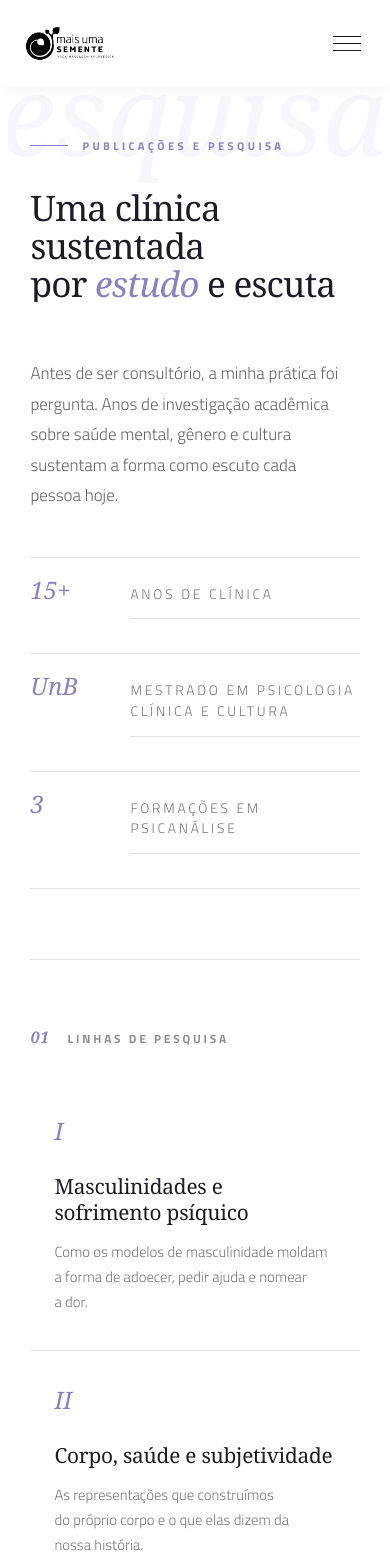
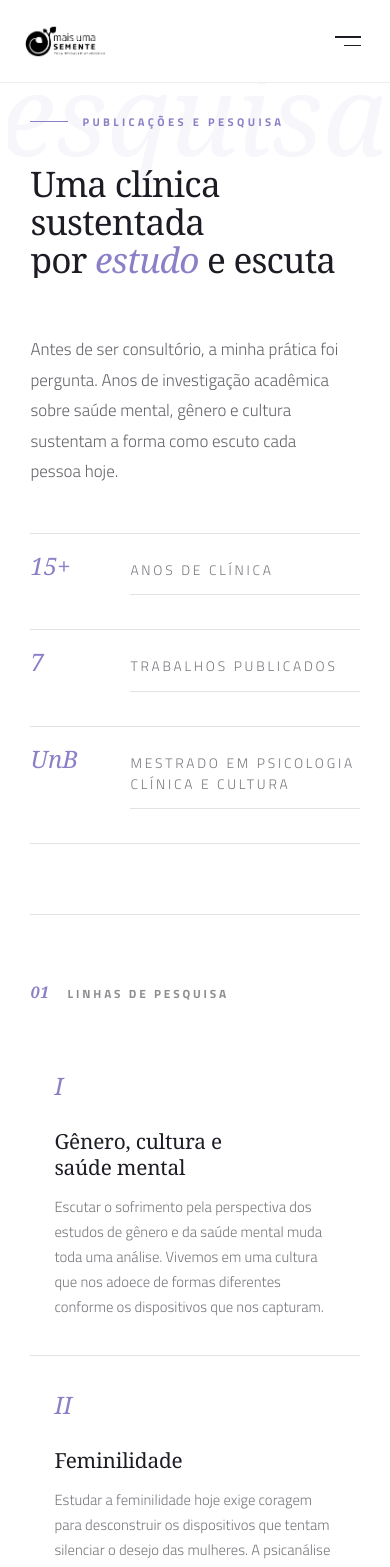
Before and after one commit to Kauasx09-Henrique/Web-mais-uma-semente, a React (Vite) app: page /pesquisa in a window 390 px wide. Shown: the top 1567 px of the page. Built offline with nearby package versions, Linux system fonts and the light colour scheme; a web font is replaced by a local one.

Commit message:
Mudanças de textos

```diff
--- a/src/components/footer.tsx
+++ b/src/components/footer.tsx
@@ -54,11 +54,11 @@ export function Footer() {
 
                 <div className="footer-top">
                     <p className="footer-statement">
-                        Que tipo de semente
-                        <em> eu quero ser?</em>
+                        Um espaço para
+                        <em> você se escutar.</em>
                     </p>
                     <a href="/#contato" className="footer-cta">
-                        <span>Agendar uma conversa</span>
+                        <span> Agendar Primeira Entrevista</span>
                         <svg viewBox="0 0 24 24" fill="none" stroke="currentColor" strokeWidth="1.6" strokeLinecap="round" strokeLinejoin="round">
                             <path d="M5 12h14M13 6l6 6-6 6" />
                         </svg>
--- a/src/components/styles/header.css
+++ b/src/components/styles/header.css
@@ -1,5 +1,6 @@
 /* ============================================================
-   PALETA — Mais Uma Semente: fundo branco, ícone preto, acento lavanda
+   Header — Mais Uma Semente
+   fundo branco · lavanda #8B7FC7 · texto #1E1B24
    ============================================================ */
 
 html {
@@ -7,9 +8,20 @@ html {
 }
 
 #inicio,
+#sobre,
+#quando-buscar,
 #terapias,
-#sobre {
+#contato,
+#pesquisa {
     scroll-margin-top: 96px;
+}
+
+.app-main {
+    min-height: 60vh;
+}
+
+.app-main>*:first-child:not(.hero-section) {
+    padding-top: 96px;
 }
 
 .header-main {
@@ -18,15 +30,20 @@ html {
     left: 0;
     right: 0;
     z-index: 100;
-    padding: 22px 0;
-    background: #FFFFFF;
-    box-shadow: 0 2px 16px rgba(30, 27, 36, 0.05);
-    transition: padding 0.45s ease, box-shadow 0.45s ease;
+    padding: 20px 0;
+    background: rgba(255, 255, 255, 0.82);
+    backdrop-filter: blur(18px) saturate(1.4);
+    -webkit-backdrop-filter: blur(18px) saturate(1.4);
+    border-bottom: 1px solid rgba(30, 27, 36, 0.07);
+    transition: padding 0.5s cubic-bezier(.22, 1, .36, 1),
+        box-shadow 0.5s ease,
+        background 0.5s ease;
 }
 
 .header-main.scrolled {
-    padding: 14px 0;
-    box-shadow: 0 8px 30px rgba(30, 27, 36, 0.1);
+    padding: 12px 0;
+    background: rgba(255, 255, 255, 0.92);
+    box-shadow: 0 10px 34px -18px rgba(30, 27, 36, 0.22);
 }
 
 .header-container {
@@ -36,69 +53,89 @@ html {
     display: flex;
     align-items: center;
     justify-content: space-between;
-    gap: 24px;
+    gap: 28px;
 }
 
-/* logo */
+/* ---------- logo ---------- */
 .header-logo {
     display: flex;
     align-items: center;
-    gap: 14px;
+    gap: 15px;
     text-decoration: none;
     color: #1E1B24;
     z-index: 110;
 }
 
 .logo-image {
-    height: 42px;
+    height: 44px;
     width: auto;
     object-fit: contain;
-    transition: height 0.4s ease;
+    transition: height 0.45s cubic-bezier(.22, 1, .36, 1);
 }
 
 .header-main.scrolled .logo-image {
     height: 34px;
 }
 
-.logo-text {
-    display: flex;
-    flex-direction: column;
-    line-height: 1.1;
-    font-family: 'Manrope', sans-serif;
+.logo-divider {
+    width: 1px;
+    height: 30px;
+    background: rgba(30, 27, 36, 0.16);
+    transition: height 0.45s ease;
 }
 
-.logo-thin {
-    font-size: 0.72rem;
-    letter-spacing: 0.14em;
-    text-transform: uppercase;
-    font-weight: 300;
-    color: rgba(30, 27, 36, 0.6);
+.header-main.scrolled .logo-divider {
+    height: 24px;
 }
 
-.logo-bold {
-    font-family: 'Soho', serif;
-    font-style: italic;
+.logo-caption {
+    font-size: 0.66rem;
+    line-height: 1.45;
+    letter-spacing: 0.18em;
+    text-transform: uppercase;
     font-weight: 600;
-    font-size: 1.25rem;
-    letter-spacing: 0.02em;
-    color: #1E1B24;
+    color: rgba(30, 27, 36, 0.5);
+    white-space: nowrap;
 }
 
-/* desktop nav */
+/* ---------- nav com troca de texto ---------- */
 .desktop-nav {
     display: flex;
     align-items: center;
-    gap: 44px;
+    gap: 38px;
 }
 
 .nav-link {
     position: relative;
-    color: rgba(30, 27, 36, 0.75);
     text-decoration: none;
-    font-size: 0.92rem;
+    font-size: 0.9rem;
     font-weight: 500;
-    letter-spacing: 0.02em;
-    padding-bottom: 6px;
+    letter-spacing: 0.015em;
+    padding-bottom: 7px;
+}
+
+.nav-link-text {
+    position: relative;
+    display: block;
+    overflow: hidden;
+    height: 1.25em;
+}
+
+.nav-link-text>span {
+    display: block;
+    color: rgba(30, 27, 36, 0.72);
+    transition: transform 0.5s cubic-bezier(.22, 1, .36, 1), color 0.35s ease;
+}
+
+.nav-link-text>span:last-child {
+    position: absolute;
+    top: 100%;
+    left: 0;
+    color: #1E1B24;
+}
+
+.nav-link:hover .nav-link-text>span {
+    transform: translateY(-100%);
 }
 
 .nav-link::after {
@@ -106,71 +143,97 @@ html {
     position: absolute;
     left: 0;
     bottom: 0;
-    width: 0;
+    width: 100%;
     height: 1px;
     background: #8B7FC7;
-    transition: width 0.35s cubic-bezier(.65, 0, .35, 1);
+    transform: scaleX(0);
+    transform-origin: left;
+    transition: transform 0.45s cubic-bezier(.22, 1, .36, 1);
 }
 
-.nav-link:hover {
+.nav-link:hover::after {
+    transform: scaleX(1);
+}
+
+.nav-link.is-active .nav-link-text>span {
     color: #1E1B24;
 }
 
-.nav-link:hover::after {
-    width: 100%;
+.nav-link.is-active::after {
+    transform: scaleX(1);
+    background: #1E1B24;
 }
 
-/* action area */
+/* ---------- ação ---------- */
 .header-action {
     display: flex;
     align-items: center;
-    gap: 22px;
+    gap: 18px;
 }
 
 .btn-agendar {
     display: inline-flex;
     align-items: center;
-    gap: 12px;
-    padding: 12px 12px 12px 24px;
+    gap: 10px;
+    padding: 9px 10px 9px 22px;
     background: #1E1B24;
     border: none;
     border-radius: 100px;
     color: #FFFFFF;
+    text-decoration: none;
     font-family: 'Titillium Web', sans-serif;
-    font-size: 0.88rem;
+    font-size: 0.85rem;
     font-weight: 600;
+    letter-spacing: 0.02em;
     cursor: pointer;
-    transition: background 0.35s ease, gap 0.3s ease;
+    transition: background 0.35s ease, gap 0.35s ease;
+}
+
+.btn-agendar svg {
+    flex-shrink: 0;
+    width: 28px;
+    height: 28px;
+    box-sizing: border-box;
+    padding: 7px;
+    border-radius: 50%;
+    background: #8B7FC7;
+    color: #FFFFFF;
+    transition: transform 0.45s cubic-bezier(.65, 0, .35, 1), background 0.35s ease, color 0.35s ease;
 }
 
 .btn-agendar:hover {
     background: #8B7FC7;
-    gap: 18px;
+    gap: 16px;
 }
 
-.seed-icon {
-    width: 30px;
-    height: 30px;
-    box-sizing: border-box;
-    padding: 7px;
-    background: #8B7FC7;
-    color: #FFFFFF;
-    border-radius: 50%;
-    transition: transform 0.4s cubic-bezier(.65, 0, .35, 1);
+.btn-agendar:hover svg {
+    transform: rotate(45deg);
+    background: #FFFFFF;
+    color: #8B7FC7;
 }
 
-.btn-agendar:hover .seed-icon {
-    transform: rotate(90deg);
+/* barra de progresso da leitura */
+.header-progress {
+    position: absolute;
+    left: 0;
+    bottom: -1px;
+    width: 100%;
+    height: 2px;
+    background: #8B7FC7;
+    transform: scaleX(0);
+    transform-origin: left;
+    will-change: transform;
 }
 
-/* mobile toggle */
+/* ---------- toggle mobile ---------- */
 .menu-toggle {
     display: none;
     flex-direction: column;
     justify-content: center;
-    gap: 6px;
-    width: 40px;
-    height: 40px;
+    align-items: flex-end;
+    gap: 7px;
+    width: 42px;
+    height: 42px;
     background: none;
     border: none;
     cursor: pointer;
@@ -178,33 +241,42 @@ html {
 }
 
 .hamburger-line {
-    width: 100%;
-    height: 1px;
+    height: 1.5px;
     background: #1E1B24;
-    transition: transform 0.35s ease, opacity 0.35s ease;
+    transition: transform 0.4s cubic-bezier(.22, 1, .36, 1), width 0.4s ease;
+}
+
+.hamburger-line:nth-child(1) {
+    width: 26px;
+}
+
+.hamburger-line:nth-child(2) {
+    width: 17px;
+}
+
+.menu-toggle:hover .hamburger-line:nth-child(2) {
+    width: 26px;
 }
 
 .menu-toggle.is-open .hamburger-line:nth-child(1) {
-    transform: translateY(7px) rotate(45deg);
+    width: 26px;
+    transform: translateY(4.25px) rotate(45deg);
 }
 
 .menu-toggle.is-open .hamburger-line:nth-child(2) {
-    opacity: 0;
+    width: 26px;
+    transform: translateY(-4.25px) rotate(-45deg);
 }
 
-.menu-toggle.is-open .hamburger-line:nth-child(3) {
-    transform: translateY(-7px) rotate(-45deg);
-}
-
-/* mobile overlay + panel */
+/* ---------- painel mobile ---------- */
 .mobile-menu-overlay {
     position: fixed;
     inset: 0;
-    background: rgba(30, 27, 36, 0.55);
-    backdrop-filter: blur(4px);
+    background: rgba(30, 27, 36, 0.5);
+    backdrop-filter: blur(5px);
     opacity: 0;
     pointer-events: none;
-    transition: opacity 0.4s ease;
+    transition: opacity 0.45s ease;
     z-index: 90;
 }
 
@@ -218,15 +290,16 @@ html {
     top: 0;
     right: 0;
     height: 100vh;
-    width: min(420px, 86vw);
+    width: min(440px, 88vw);
     background: #FFFFFF;
-    border-left: 1px solid rgba(139, 127, 199, 0.25);
     display: flex;
     flex-direction: column;
     justify-content: center;
-    padding: 40px 10%;
+    gap: 42px;
+    padding: 40px 11%;
+    box-sizing: border-box;
     transform: translateX(100%);
-    transition: transform 0.5s cubic-bezier(.65, 0, .35, 1);
+    transition: transform 0.62s cubic-bezier(.65, 0, .35, 1);
     z-index: 105;
 }
 
@@ -234,27 +307,31 @@ html {
     transform: translateX(0);
 }
 
+.mobile-panel-label {
+    font-size: 0.66rem;
+    letter-spacing: 0.28em;
+    text-transform: uppercase;
+    font-weight: 700;
+    color: #8B7FC7;
+}
+
 .mobile-nav {
     display: flex;
     flex-direction: column;
-    gap: 4px;
-    margin-bottom: 48px;
 }
 
 .mobile-nav-link {
-    display: flex;
-    align-items: baseline;
+    display: grid;
+    grid-template-columns: auto 1fr auto;
+    align-items: center;
     gap: 16px;
-    padding: 18px 0;
+    padding: 19px 0;
     border-bottom: 1px solid rgba(30, 27, 36, 0.1);
     color: #1E1B24;
     text-decoration: none;
-    font-family: 'Soho', serif;
-    font-style: italic;
-    font-size: 1.6rem;
     opacity: 0;
-    transform: translateX(24px);
-    transition: opacity 0.5s ease, transform 0.5s ease;
+    transform: translateX(26px);
+    transition: opacity 0.55s ease, transform 0.55s cubic-bezier(.22, 1, .36, 1), color 0.3s ease;
 }
 
 .mobile-panel.is-open .mobile-nav-link {
@@ -263,20 +340,70 @@ html {
 }
 
 .mobile-nav-index {
-    font-family: 'Titillium Web', sans-serif;
-    font-style: normal;
-    font-size: 0.75rem;
+    font-family: 'Soho', 'Georgia', serif;
+    font-style: italic;
+    font-size: 0.74rem;
     color: #8B7FC7;
-    font-weight: 600;
+}
+
+.mobile-nav-label {
+    font-family: 'Soho', 'Georgia', serif;
+    font-size: 1.55rem;
+    line-height: 1.1;
+    letter-spacing: -0.015em;
+}
+
+.mobile-nav-arrow {
+    width: 17px;
+    height: 17px;
+    color: rgba(30, 27, 36, 0.25);
+    transition: transform 0.4s ease, color 0.3s ease;
+}
+
+.mobile-nav-link:hover .mobile-nav-arrow,
+.mobile-nav-link.is-active .mobile-nav-arrow {
+    color: #8B7FC7;
+    transform: translateX(4px);
+}
+
+.mobile-nav-link.is-active .mobile-nav-label {
+    color: #6F62B0;
+}
+
+.mobile-panel-footer {
+    display: flex;
+    flex-direction: column;
+    gap: 18px;
 }
 
 .mobile-btn {
-    justify-content: center;
+    justify-content: space-between;
     width: 100%;
-    padding: 18px 24px;
+    padding: 14px 14px 14px 26px;
+    box-sizing: border-box;
 }
 
-@media (max-width: 900px) {
+.mobile-panel-note {
+    font-size: 0.8rem;
+    line-height: 1.6;
+    font-weight: 300;
+    color: rgba(30, 27, 36, 0.5);
+    margin: 0;
+}
+
+/* ---------- responsivo ---------- */
+@media (max-width: 1180px) {
+    .desktop-nav {
+        gap: 26px;
+    }
+
+    .logo-divider,
+    .logo-caption {
+        display: none;
+    }
+}
+
+@media (max-width: 980px) {
     .desktop-nav {
         display: none;
     }
@@ -289,3 +416,13 @@ html {
         display: none;
     }
 }
+
+@media (max-width: 560px) {
+    .logo-image {
+        height: 38px;
+    }
+
+    .header-main.scrolled .logo-image {
+        height: 32px;
+    }
+}
--- a/src/pages/Contact.tsx
+++ b/src/pages/Contact.tsx
@@ -30,7 +30,7 @@ const contactInfo = [
     }
 ];
 
-const subjects = ['Primeira sessão', 'Já faço terapia', 'Dúvidas', 'Outro assunto'];
+const subjects = ['Primeira sessão', 'Dúvidas', 'Outro assunto'];
 
 export function Contact() {
     const sectionRef = useRef<HTMLElement>(null);
--- a/src/pages/HomeCarousel.tsx
+++ b/src/pages/HomeCarousel.tsx
@@ -16,21 +16,21 @@ const slides = [
         id: 1,
         image: livro,
         tag: 'Psicoterapia',
-        title: 'Cultive o seu bem-estar emocional',
-        subtitle: 'Um espaço de escuta para você se conhecer e crescer com mais equilíbrio.',
+        title: 'Dar lugar a si',
+        subtitle: 'Um espaço dedicado aos processos subjetivos. Onde o sintoma vira escuta e o sujeito encontra sua própria voz',
     },
     {
         id: 2,
         image: 'https://images.unsplash.com/photo-1645724466238-9352ff166001?ixlib=rb-4.1.0&q=85&fm=jpg&crop=entropy&cs=srgb&dl=yukon-haughton-4ncwYUlNtEU-unsplash.jpg',
         tag: 'Psicanálise',
-        title: 'Escuta que transforma',
+        title: 'Abordagem psicanalítica dedicada à investigação da sua dinâmica psíquica e seus impasses',
         subtitle: 'Uma abordagem psicanalítica para compreender suas questões mais profundas.',
     },
     {
         id: 3,
         image: mulher,
         tag: 'Adolescentes e adultos',
-        title: 'Cuidado em cada fase da vida',
+        title: 'Acolhimento nos diversos tempos do sujeito',
         subtitle: 'Atendimento presencial em Brasília e online para todo o Brasil.',
     }
 ];
@@ -70,7 +70,7 @@ export function HomeCarousel() {
                                 <h1 className="slide-title">{slide.title}</h1>
                                 <p className="slide-subtitle">{slide.subtitle}</p>
                                 <button className="btn-cta">
-                                    <span>Começar minha jornada</span>
+                                    <span>Sustentar a travessia </span>
                                     <svg width="18" height="18" viewBox="0 0 24 24" fill="none">
                                         <path d="M5 12h14M13 6l6 6-6 6" stroke="currentColor" strokeWidth="1.6" strokeLinecap="round" strokeLinejoin="round" />
                                     </svg>
--- a/src/pages/Quote.tsx
+++ b/src/pages/Quote.tsx
@@ -50,7 +50,6 @@ export function Quote() {
                 <div className="quote-footer">
                     <div className="quote-author">
                         <span className="quote-author-line"></span>
-                        <span className="quote-author-name">Carl Gustav Jung</span>
                     </div>
                     <p className="quote-note">
                         A psicanálise é o caminho para dar palavra ao que ainda não pôde ser dito.
--- a/src/pages/Research.tsx
+++ b/src/pages/Research.tsx
@@ -3,54 +3,95 @@ import './styles/research.css';
 
 const stats = [
     { value: '15+', label: 'anos de clínica' },
-    { value: 'UnB', label: 'mestrado em Psicologia Clínica e Cultura' },
-    { value: '3', label: 'formações em psicanálise' }
+    { value: '7', label: 'trabalhos publicados' },
+    { value: 'UnB', label: 'mestrado em Psicologia Clínica e Cultura' }
 ];
 
 const themes = [
     {
-        id: 'masculinidades',
+        id: 'genero',
         num: 'I',
-        title: 'Masculinidades e sofrimento psíquico',
-        text: 'Como os modelos de masculinidade moldam a forma de adoecer, pedir ajuda e nomear a dor.'
+        title: 'Gênero, cultura e saúde mental',
+        text: 'Escutar o sofrimento pela perspectiva dos estudos de gênero e da saúde mental muda toda uma análise. Vivemos em uma cultura que nos adoece de formas diferentes conforme os dispositivos que nos capturam.'
     },
     {
-        id: 'corpo',
+        id: 'feminilidade',
         num: 'II',
-        title: 'Corpo, saúde e subjetividade',
-        text: 'As representações que construímos do próprio corpo e o que elas dizem da nossa história.'
+        title: 'Feminilidade',
+        text: 'Estudar a feminilidade hoje exige coragem para desconstruir os dispositivos que tentam silenciar o desejo das mulheres. A psicanálise oferece o silêncio necessário para que a mulher possa se ouvir e passe a ser a autora da sua própria narrativa.'
     },
     {
-        id: 'cultura',
+        id: 'corporeidade',
         num: 'III',
-        title: 'Gênero, cultura e saúde mental',
-        text: 'O atravessamento entre cultura e psiquismo — o social que se inscreve no sujeito.'
+        title: 'Corporeidade',
+        text: 'O sofrimento humano não é apenas uma narrativa da mente; é uma geografia inscrita no corpo. A clínica pós-reichiana e os estudos antropológicos sobre corporeidade me permitiram escutar a totalidade de quem sofre.'
     }
 ];
 
 const publications = [
     {
+        id: 'feminilidade-monografia',
+        year: '2025',
+        type: 'Monografia de especialização',
+        title: 'A construção da feminilidade e da maternidade: desenrolando antigas teias e tecendo novas',
+        venue: 'Especialização em Teoria Psicanalítica — Centro Universitário de Brasília em parceria com a Sociedade Brasileira de Psicanálise. Orientadora: Lívia Milhomem Januário',
+        link: null
+    },
+    {
+        id: 'depressao-homens',
+        year: '2019',
+        type: 'Artigo',
+        title: 'Depressão em homens: uma leitura a partir das masculinidades',
+        venue: 'Publicação em periódico',
+        link: 'https://drive.google.com/file/d/1N6z3Gq7ZWjizzEKYQ612NTvjRK1id89e/view'
+    },
+    {
+        id: 'analise-reichiana',
+        year: '2018–2022',
+        type: 'Formação e estudos',
+        title: 'Estudos em Análise Reichiana',
+        venue: 'Instituto Brasileiro de Análise Reichiana em parceria com a Scuola Italiana Analisi Reichiana',
+        link: null
+    },
+    {
+        id: 'revisao-sistematica',
+        year: '2016',
+        type: 'Artigo científico',
+        title: 'Depressão e masculinidades: uma revisão sistemática da literatura em periódicos brasileiros',
+        venue: 'Psicologia em Estudo — Universidade Estadual de Maringá',
+        link: 'https://periodicos.uem.br/ojs/index.php/PsicolEstud/article/view/31896'
+    },
+    {
         id: 'masculinidades-diss',
         year: '2016',
         type: 'Dissertação de mestrado',
-        title: 'Construção das masculinidades em depressão',
-        venue: 'Programa de Pós-Graduação em Psicologia Clínica e Cultura — Universidade de Brasília',
+        title: 'Construção das masculinidades em depressão: revisão de literatura e análise de casos',
+        venue: 'Mestrado em Psicologia Clínica e Cultura — Universidade de Brasília / CNPq. Orientadora: Valeska Maria Zanello de Loyola',
         link: 'https://repositorio.unb.br/handle/10482/21691'
     },
     {
-        id: 'corpo-pesq',
-        year: '2015',
-        type: 'Pesquisa acadêmica',
-        title: 'Representações subjetivas do corpo na saúde',
-        venue: 'Universidade de Brasília — saúde mental, gênero e cultura',
+        id: 'psicanalise-corpo',
+        year: '2009',
+        type: 'Trabalho de conclusão de curso',
+        title: 'Psicanálise, corpo e clínica',
+        venue: 'Graduação em Psicologia — Centro Universitário de Brasília. Orientadora: Marcella Marjory Massolini Laureano Prottis',
         link: null
+    },
+    {
+        id: 'representacoes-corpo',
+        year: '2008',
+        type: 'Iniciação científica',
+        title: 'As representações sociais do corpo como produção subjetiva: um estudo de caso',
+        venue: 'Graduação em Psicologia — Centro Universitário de Brasília. Orientadora: Valéria Deusdará Mori',
+        link: 'https://repositorio.uniceub.br/items/965017a8-1213-4d09-9a96-4f331ad87cf2'
     }
 ];
 
 const timeline = [
-    { year: '2009', label: 'Graduação em Psicologia', place: 'UniCEUB' },
-    { year: '2016', label: 'Mestrado em Psicologia Clínica e Cultura', place: 'Universidade de Brasília' },
-    { year: '2025', label: 'Especialização em Teoria Psicanalítica', place: 'UniCEUB / Sociedade de Psicanálise de Brasília' }
+    { year: '2009', label: 'Graduação em Psicologia', place: 'Centro Universitário de Brasília — UniCEUB' },
+    { year: '2016', label: 'Mestrado em Psicologia Clínica e Cultura', place: 'Universidade de Brasília — UnB' },
+    { year: '2018–2022', label: 'Estudos em Análise Reichiana', place: 'Instituto Brasileiro de Análise Reichiana / Scuola Italiana Analisi Reichiana' },
+    { year: '2025', label: 'Especialização em Teoria Psicanalítica', place: 'UniCEUB / Sociedade Brasileira de Psicanálise' }
 ];
 
 export function Research() {
--- a/src/pages/Services.tsx
+++ b/src/pages/Services.tsx
@@ -59,8 +59,8 @@ export function Services() {
                 <header className="services-header">
                     <span className="services-kicker">Atendimento</span>
                     <h2 className="services-title">
-                        Como podemos<br />
-                        <em>trabalhar juntas</em>
+                        Psicoterapia individual de orientação psicanalítica respeitando a singularidade<br />
+                        <em> e o tempo de cada pessoa.</em>
                     </h2>
                     <p className="services-subtitle">
                         Psicoterapia individual de orientação psicanalítica, adaptada ao
```
Also changed, not shown: src/components/Header.tsx (+61 -15 lines), src/pages/About.tsx (+8 -8 lines).
